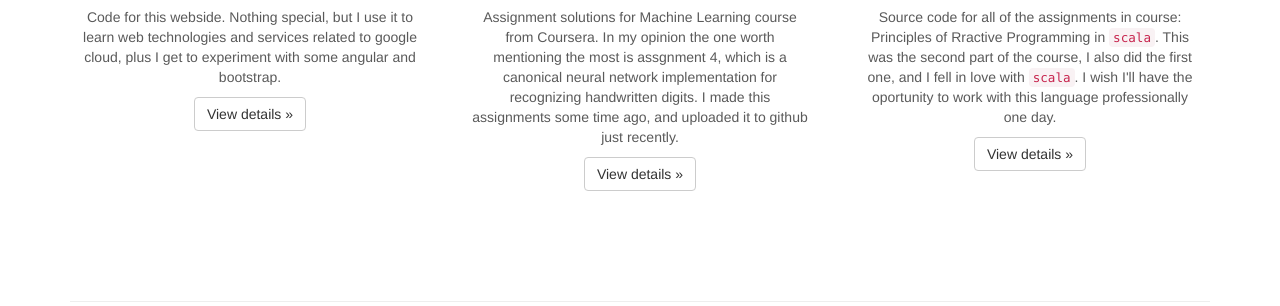
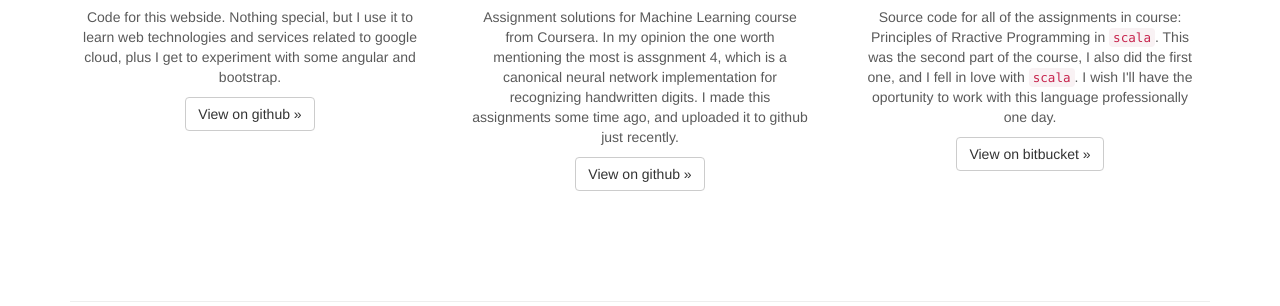
Before and after one commit to jacnik/homepage, a Python web app: template templates/master.tmpl.html in a window 1280 px wide. Shown: the part 756-1062 px from the top of the page. Run offline with Jinja, Linux system fonts and the light colour scheme; the template is opened without the code that fills it, so the values that code supplies are empty; some libraries are stand-ins or nearby versions.

Commit message:
button texts updated

```diff
--- a/templates/master.tmpl.html
+++ b/templates/master.tmpl.html
@@ -100,21 +100,21 @@
           <img class="img-circle" src="images/appengine.png" alt="Google appengine" width="140" height="140">
           <h2>This website</h2>
           <p>Code for this webside. Nothing special, but I use it to learn web technologies and services related to google cloud, plus I get to experiment with some angular and bootstrap.</p>
-          <p><a class="btn btn-default" target="_blank" href="https://github.com/jacnik/homepage" role="button">View details &raquo;</a></p>
+          <p><a class="btn btn-default" target="_blank" href="https://github.com/jacnik/homepage" role="button">View on github &raquo;</a></p>
         </div><!-- /.col-lg-4 -->
 
         <div class="col-lg-4">
           <img class="img-circle" src="images/neuralnetwork.png" alt="Neural network" width="140" height="140">
           <h2>Machine Learning</h2>
           <p>Assignment solutions for Machine Learning course from Coursera. In my opinion the one worth mentioning the most is assgnment 4, which is a canonical neural network implementation for recognizing handwritten digits. I made this assignments some time ago, and uploaded it to github just recently.</p>
-          <p><a class="btn btn-default" target="_blank" href="https://github.com/jacnik/Coursera-Machine-Learning" role="button">View details &raquo;</a></p>
+          <p><a class="btn btn-default" target="_blank" href="https://github.com/jacnik/Coursera-Machine-Learning" role="button">View on github &raquo;</a></p>
         </div><!-- /.col-lg-4 -->
 
         <div class="col-lg-4">
           <img class="img-circle" src="images/scala.png" alt="Keith Schwarz" width="140" height="140">
           <h2>Reactive Programming</h2>
           <p>Source code for all of the assignments in course: Principles of Rractive Programming in <code>scala</code>. This was the second part of the course, I also did the first one, and I fell in love with <code>scala</code>. I wish I'll have the oportunity to work with this language professionally one day.</p>
-          <p><a class="btn btn-default" target="_blank" href="https://bitbucket.org/jacnik/principles-of-reactive-programming" role="button">View details &raquo;</a></p>
+          <p><a class="btn btn-default" target="_blank" href="https://bitbucket.org/jacnik/principles-of-reactive-programming" role="button">View on bitbucket &raquo;</a></p>
         </div><!-- /.col-lg-4 -->
 
       </div><!-- /.row -->
```
